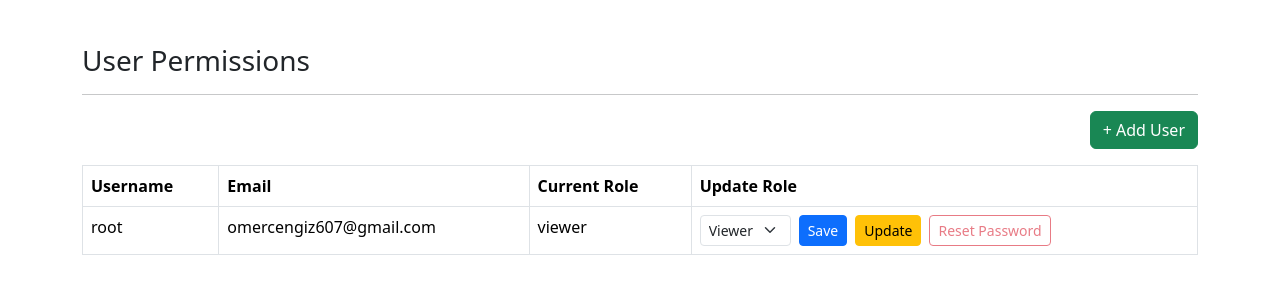
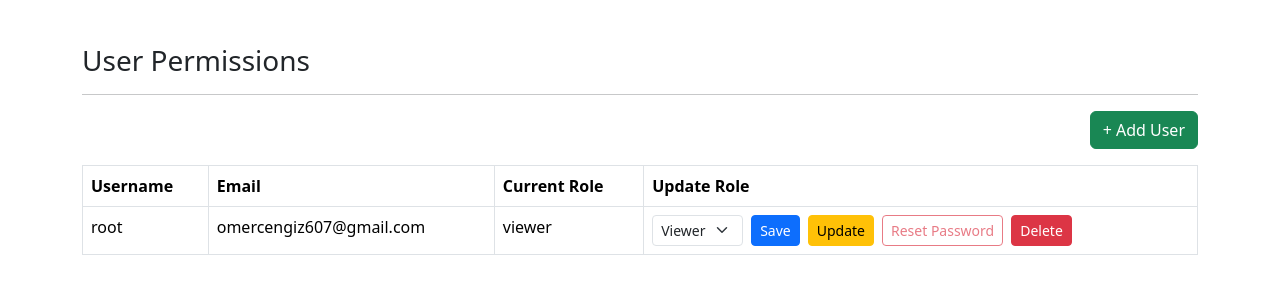
Before and after one commit to omercengiz/putzmeisterapp, a Django app: page /user/permissions/ in a window 1280 px wide. Shown: the part 56-356 px from the top of the page. Run offline with Django 4.2, Linux system fonts and the light colour scheme; a user stored in the database is signed in; data comes from the database, SQL or seed files in the repository.

Commit message:
feat:updated/deleted function added

```diff
--- a/templates/user_permission_dashboard.html
+++ b/templates/user_permission_dashboard.html
@@ -73,6 +73,7 @@
       <td>{{ user.email }}</td>
       <td>{{ user.role_info.role|default:"viewer" }}</td>
       <td>
+        <div class="d-flex align-items-center gap-2">
           <form method="post" action="{% url 'user:update_user_role' user.id %}" class="d-inline">
             {% csrf_token %}
             <div class="d-flex align-items-center gap-2">
@@ -96,6 +97,14 @@
               <button type="button" class="btn btn-sm btn-outline-danger" disabled>Reset Password</button>
             </div>
           </form>
+          <form method="post"
+              action="{% url 'user:delete_user' user.id %}"
+              class="m-0"
+              onsubmit="return confirm('Bu kullanıcıyı silmek istediğinize emin misiniz?');">
+            {% csrf_token %}
+            <button type="submit" class="btn btn-sm btn-danger">Delete</button>
+          </form>
+        </div>
       </td>
     </tr>
     {% endfor %}
--- a/user/urls.py
+++ b/user/urls.py
@@ -13,5 +13,6 @@ urlpatterns = [
     path('logout/', views.logoutUser, name="logout"),
     path('permissions/', user_permission_dashboard, name='user_permission_dashboard'),
     path('permissions/<int:user_id>/update/', update_user_role, name='update_user_role'),
-    path('permissions/create/', create_user, name='create_user')
+    path('permissions/create/', create_user, name='create_user'),
+    path('permissions/<int:user_id>/delete/', views.delete_user, name='delete_user'),
 ]
--- a/user/views.py
+++ b/user/views.py
@@ -2,8 +2,9 @@ from django.shortcuts import render, redirect, get_object_or_404
 from .forms import RegisterForm, LoginForm, CreateUserForm
 from django.contrib import messages
 from django.contrib.auth.models import User
-from django.contrib.auth import login, authenticate, logout
+from django.contrib.auth import login, authenticate, logout, get_user_model
 from django.contrib.auth.decorators import login_required
+from django.views.decorators.http import require_POST
 from .models import UserRole
 
 
@@ -127,3 +128,27 @@ def user_permission_dashboard(request):
         'users': users,
         'create_user_form': form
     })
+
+
+
+@login_required
+@admin_required
+@require_POST
+def delete_user(request, user_id):
+    User = get_user_model()
+    target = get_object_or_404(User, pk=user_id)
+
+    # Kendini silme koruması yarattık bu önemli
+    if target.id == request.user.id:
+        messages.error(request, "You cannot delete your own account.")
+        return redirect('user:user_permission_dashboard')
+
+    # Süper kullanıcıyı ancak süper kullanıcı silebilsin (opsiyonel ama iyi pratik)
+    if target.is_superuser and not request.user.is_superuser:
+        messages.error(request, "Admin users can only be deleted by other admins.")
+        return redirect('user:user_permission_dashboard')
+
+    # Sil ve rol kaydını otomatik cascadeliyorsa ekstra işleme gerek yok
+    target.delete()
+    messages.success(request, f"'{target.username}' user deleted successfully.")
+    return redirect('user:user_permission_dashboard')
```
Lines whose indentation alone changed are shown as unchanged.
